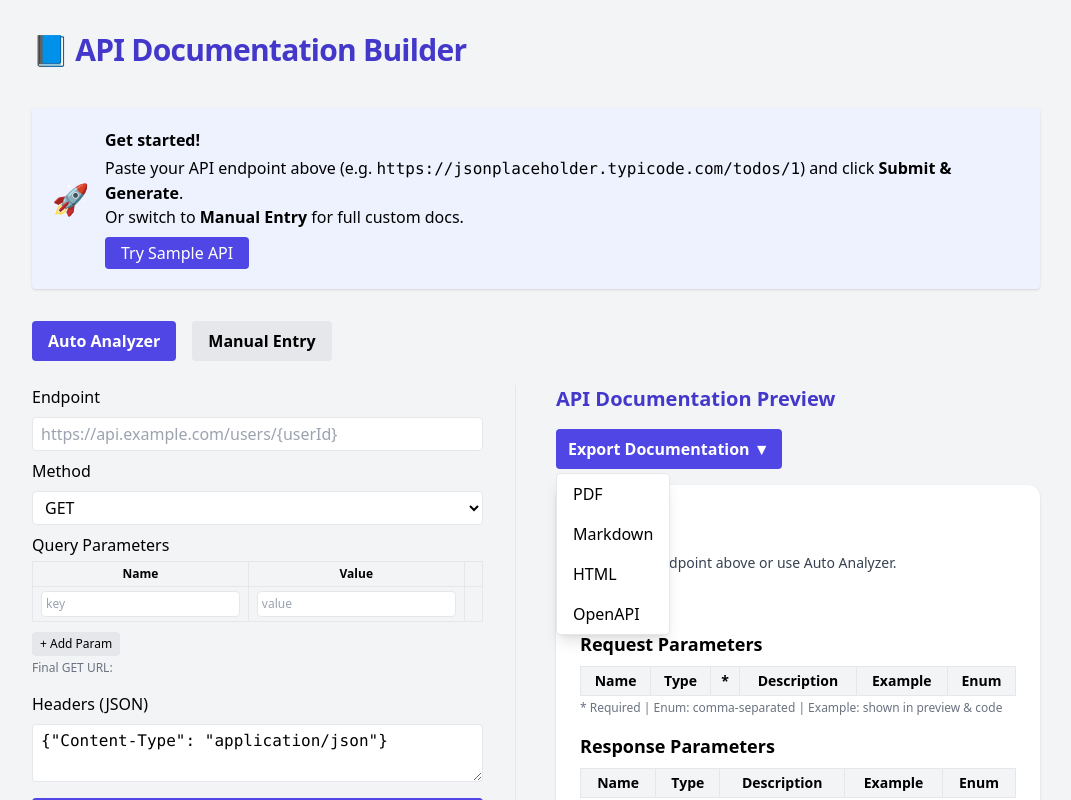
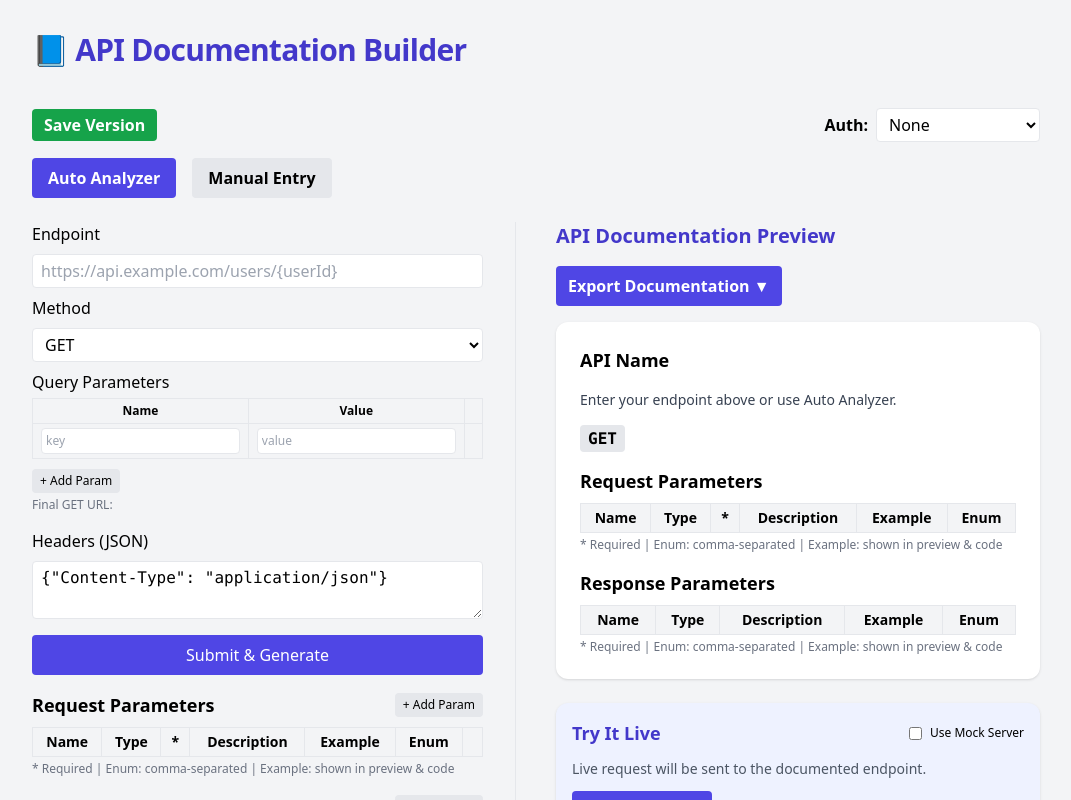
Before and after one commit to shantanuweb/api-doc-builder, a React (Vite) app: page / in a window 1280 px wide. Shown: the top 800 px of the page, without its empty margins (104-1175 px from the left). Built offline with nearby package versions, Linux system fonts and the light colour scheme.

Commit message:
v2.1
auth flow
api versioning
ui enhancements

```diff
--- a/src/App.jsx
+++ b/src/App.jsx
@@ -4,6 +4,7 @@ import AutoAnalyzer from "./components/AutoAnalyzer";
 import ManualDocEditor from "./components/ManualDocEditor";
 import ParamsTable from "./components/ParamsTable";
 import Toast from "./components/Toast";
+import TryItLive from "./components/TryItLive";
 
 export default function App() {
   const [mode, setMode] = useState("analyzer");
@@ -21,20 +22,60 @@ export default function App() {
   const [responseParams, setResponseParams] = useState([]);
   const [toast, setToast] = useState("");
   const [showNotesPreview, setShowNotesPreview] = useState(false);
+  const [exportOpen, setExportOpen] = useState(false);
 
-  // Example export handlers (replace with your actual logic)
-  const handleExportPDF = async () => {
-    setToast("Exported as PDF!");
+  // Versioning
+  const [versions, setVersions] = useState([]);
+
+  // Auth
+  const [authType, setAuthType] = useState("");
+  const [authValue, setAuthValue] = useState("");
+
+  React.useEffect(() => {
+    if (!exportOpen) return;
+    function handler(e) {
+      if (!e.target.closest("#exportDropdown")) setExportOpen(false);
+    }
+    document.addEventListener("mousedown", handler);
+    return () => document.removeEventListener("mousedown", handler);
+  }, [exportOpen]);
+
+  // Handle Export
+  const handleExportPDF = async () => setToast("Exported as PDF!");
+  const handleExportMarkdown = () => setToast("Exported as Markdown!");
+  const handleExportHTML = () => setToast("Exported as HTML!");
+  const handleExportOpenAPI = () => setToast("Exported as OpenAPI Spec!");
+
+  // Versioning logic
+  const handleSaveVersion = () => {
+    const name = prompt("Version name (e.g. v1.1, 'Initial Draft', etc):") || `v${versions.length + 1}`;
+    setVersions([
+      {
+        name,
+        timestamp: new Date().toLocaleString(),
+        doc: JSON.parse(JSON.stringify({ data, requestParams, responseParams }))
+      },
+      ...versions,
+    ]);
+    setToast(`Saved version: ${name}`);
   };
-  const handleExportMarkdown = () => {
-    setToast("Exported as Markdown!");
+  const handleRestoreVersion = (ver) => {
+    setData(ver.doc.data);
+    setRequestParams(ver.doc.requestParams);
+    setResponseParams(ver.doc.responseParams);
+    setToast(`Restored version: ${ver.name}`);
   };
-  const handleExportHTML = () => {
-    setToast("Exported as HTML!");
-  };
-  const handleExportOpenAPI = () => {
-    setToast("Exported as OpenAPI Spec!");
-  };
+
+  // Auth: inject into headers or endpoint as needed
+  let actualHeaders = { ...data.headers };
+  if (authType === "bearer" && authValue) actualHeaders["Authorization"] = "Bearer " + authValue;
+  if (authType === "apikey-header" && authValue) actualHeaders["X-API-KEY"] = authValue;
+  if (authType === "basic" && authValue) actualHeaders["Authorization"] = "Basic " + btoa(authValue);
+
+  let actualEndpoint = data.baseUrl + (data.path || "");
+  if (authType === "apikey-query" && authValue) {
+    actualEndpoint += (actualEndpoint.includes("?") ? "&" : "?") + authValue;
+  }
 
   return (
     <div className="min-h-screen bg-gray-100 dark:bg-gray-900 font-sans">
@@ -42,39 +83,81 @@ export default function App() {
         <h1 className="text-3xl font-extrabold mb-10 text-indigo-700 dark:text-indigo-300 tracking-tight">
           📘 API Documentation Builder
         </h1>
-
-        {/* Empty State / Onboarding */}
-        {!data.baseUrl && mode === "analyzer" && (
-          <div className="mb-8 p-5 bg-indigo-50 dark:bg-gray-800 rounded shadow flex items-center gap-4">
-            <span className="text-3xl">🚀</span>
-            <div>
-              <div className="font-bold mb-1">Get started!</div>
-              <div>
-                Paste your API endpoint above (e.g.{" "}
-                <code className="font-mono">
-                  https://jsonplaceholder.typicode.com/todos/1
-                </code>
-                ) and click <b>Submit &amp; Generate</b>.<br />
-                Or switch to <b>Manual Entry</b> for full custom docs.
+        {/* Versioning & Auth */}
+        <div className="flex flex-wrap items-center gap-2 mb-4">
+          <button
+            onClick={handleSaveVersion}
+            className="bg-green-600 text-white px-3 py-1 rounded font-semibold"
+            title="Save current doc as a version"
+          >
+            Save Version
+          </button>
+          {versions.length > 0 && (
+            <div className="ml-2">
+              <span className="text-xs font-bold text-gray-500 mr-2">Versions:</span>
+              {versions.map((ver, i) => (
+                <button
+                  key={i}
+                  className="bg-gray-200 dark:bg-gray-700 rounded px-2 py-1 text-xs mx-1"
+                  onClick={() => handleRestoreVersion(ver)}
+                  title={`Restore: ${ver.name} (${ver.timestamp})`}
+                >
+                  {ver.name}
+                </button>
+              ))}
             </div>
-              <button
-                className="mt-2 bg-indigo-600 text-white px-4 py-1 rounded hover:bg-indigo-700"
-                onClick={() => {
-                  setData({
-                    ...data,
-                    baseUrl: "https://jsonplaceholder.typicode.com",
-                    path: "/todos/1",
-                    method: "GET",
-                    headers: { "Content-Type": "application/json" },
-                  });
+          )}
+          {/* Auth UI */}
+          <div className="ml-auto flex items-center gap-2">
+            <span className="font-semibold">Auth:</span>
+            <select
+              className="border rounded px-2 py-1 bg-white dark:bg-gray-800"
+              value={authType}
+              onChange={e => {
+                setAuthType(e.target.value);
+                setAuthValue("");
               }}
             >
-                Try Sample API
-              </button>
+              <option value="">None</option>
+              <option value="bearer">Bearer Token</option>
+              <option value="apikey-header">API Key (Header)</option>
+              <option value="apikey-query">API Key (Query)</option>
+              <option value="basic">Basic Auth</option>
+            </select>
+            {authType === "bearer" && (
+              <input
+                className="border rounded px-2 py-1 w-40"
+                value={authValue}
+                onChange={e => setAuthValue(e.target.value)}
+                placeholder="Token..."
+              />
+            )}
+            {authType === "apikey-header" && (
+              <input
+                className="border rounded px-2 py-1 w-28"
+                value={authValue}
+                onChange={e => setAuthValue(e.target.value)}
+                placeholder="X-API-KEY..."
+              />
+            )}
+            {authType === "apikey-query" && (
+              <input
+                className="border rounded px-2 py-1 w-28"
+                value={authValue}
+                onChange={e => setAuthValue(e.target.value)}
+                placeholder="api_key=..."
+              />
+            )}
+            {authType === "basic" && (
+              <input
+                className="border rounded px-2 py-1 w-20"
+                value={authValue}
+                onChange={e => setAuthValue(e.target.value)}
+                placeholder="user:pass"
+              />
+            )}
           </div>
         </div>
-        )}
-
         {/* Mode Switch */}
         <div className="mb-6 flex gap-4">
           <button
@@ -98,7 +181,6 @@ export default function App() {
             Manual Entry
           </button>
         </div>
-
         {/* Main Editor */}
         <div className="grid md:grid-cols-2 gap-10">
           <div className="md:border-r md:pr-8">
@@ -107,6 +189,8 @@ export default function App() {
                 setData={setData}
                 setRequestParams={setRequestParams}
                 setResponseParams={setResponseParams}
+                headers={actualHeaders}
+                endpoint={actualEndpoint}
               />
             ) : (
               <ManualDocEditor
@@ -118,8 +202,6 @@ export default function App() {
                 setResponseParams={setResponseParams}
               />
             )}
-
-            {/* Editable Params Tables */}
             <ParamsTable
               title="Request Parameters"
               params={requestParams}
@@ -127,7 +209,6 @@ export default function App() {
               hasRequired={true}
               editable={true}
             />
-
             <ParamsTable
               title="Response Parameters"
               params={responseParams}
@@ -135,7 +216,6 @@ export default function App() {
               hasRequired={false}
               editable={true}
             />
-
             {/* Integration notes */}
             <div className="mb-8 mt-8">
               <div className="flex items-center justify-between mb-2">
@@ -184,43 +264,59 @@ export default function App() {
               </div>
             </div>
           </div>
-
           {/* Live Preview and Export */}
           <div>
             <h2 className="font-semibold text-xl mb-4 text-indigo-700 dark:text-indigo-300">
               API Documentation Preview
             </h2>
             {/* Export dropdown */}
-            <div className="relative mb-4">
-              <button className="bg-indigo-600 text-white px-3 py-2 rounded font-semibold">
+            <div className="relative mb-4" id="exportDropdown">
+              <button
+                className="bg-indigo-600 text-white px-3 py-2 rounded font-semibold"
+                onClick={() => setExportOpen((v) => !v)}
+              >
                 Export Documentation ▼
               </button>
-              <div className="absolute mt-1 bg-white dark:bg-gray-800 border rounded shadow-lg z-10">
+              {exportOpen && (
+                <div className="absolute mt-1 bg-white dark:bg-gray-800 border rounded shadow-lg z-10 min-w-[180px]">
                   <button
-                  onClick={handleExportPDF}
+                    onClick={() => {
+                      handleExportPDF();
+                      setExportOpen(false);
+                    }}
                     className="block w-full px-4 py-2 text-left hover:bg-gray-100 dark:hover:bg-gray-700"
                   >
                     PDF
                   </button>
                   <button
-                  onClick={handleExportMarkdown}
+                    onClick={() => {
+                      handleExportMarkdown();
+                      setExportOpen(false);
+                    }}
                     className="block w-full px-4 py-2 text-left hover:bg-gray-100 dark:hover:bg-gray-700"
                   >
                     Markdown
                   </button>
                   <button
-                  onClick={handleExportHTML}
+                    onClick={() => {
+                      handleExportHTML();
+                      setExportOpen(false);
+                    }}
                     className="block w-full px-4 py-2 text-left hover:bg-gray-100 dark:hover:bg-gray-700"
                   >
                     HTML
                   </button>
                   <button
-                  onClick={handleExportOpenAPI}
+                    onClick={() => {
+                      handleExportOpenAPI();
+                      setExportOpen(false);
+                    }}
                     className="block w-full px-4 py-2 text-left hover:bg-gray-100 dark:hover:bg-gray-700"
                   >
                     OpenAPI
                   </button>
                 </div>
+              )}
             </div>
             <div className="bg-white dark:bg-gray-800 rounded-xl shadow p-6 space-y-4">
               {/* LIVE PREVIEW */}
@@ -237,12 +333,18 @@ export default function App() {
                     {data.method}
                   </span>{" "}
                   <span className="font-mono text-sm break-all">
-                    {data.baseUrl}
-                    {data.path}
+                    {actualEndpoint}
                   </span>
                 </div>
+                {/* Show active version if any */}
+                {versions.length > 0 && (
+                  <div className="text-xs mt-1">
+                    <span className="bg-yellow-100 dark:bg-yellow-900 px-2 py-1 rounded">
+                      Current Version: {versions[0].name}
+                    </span>
                   </div>
-              {/* Polished Preview Tables (read-only mode) */}
+                )}
+              </div>
               <ParamsTable
                 title="Request Parameters"
                 params={requestParams}
@@ -255,7 +357,6 @@ export default function App() {
                 hasRequired={false}
                 editable={false}
               />
-              {/* Integration Notes Preview */}
               {data.integrationNotes && (
                 <div>
                   <h4 className="font-semibold mt-4">Integration Notes</h4>
@@ -269,6 +370,16 @@ export default function App() {
                 </div>
               )}
             </div>
+            {/* Try It Live section */}
+            <TryItLive
+              data={data}
+              requestParams={requestParams}
+              responseParams={responseParams}
+              method={data.method}
+              headers={actualHeaders}
+              endpoint={actualEndpoint}
+              bodyType={data.bodyType}
+            />
           </div>
         </div>
         <Toast message={toast} onClose={() => setToast("")} />
--- /dev/null
+++ b/src/components/TryItLive.jsx
@@ -0,0 +1,143 @@
+import React, { useState } from "react";
+
+// Generate a mock response from documented responseParams (array of {name,type})
+function mockResponseFromParams(params) {
+  const valByType = (type) => {
+    switch (type) {
+      case "integer": return 123;
+      case "float": return 3.14;
+      case "boolean": return true;
+      case "array": return [];
+      case "object": return {};
+      case "string":
+      default: return "string";
+    }
+  };
+  const result = {};
+  params.forEach((p) => {
+    if (p.name) result[p.name] = valByType(p.type);
+  });
+  return result;
+}
+
+export default function TryItLive({
+  data,
+  requestParams,
+  responseParams,
+  method,
+  headers,
+  endpoint,
+  bodyType,
+}) {
+  const [useMock, setUseMock] = useState(false);
+  const [reqInput, setReqInput] = useState({});
+  const [liveResponse, setLiveResponse] = useState("");
+  const [isLoading, setIsLoading] = useState(false);
+  const [error, setError] = useState("");
+
+  // Compose endpoint with path/query
+  let liveEndpoint = endpoint;
+  // TODO: interpolate path/query params if desired
+
+  const handleSend = async () => {
+    setIsLoading(true);
+    setError("");
+    setLiveResponse("");
+
+    if (useMock) {
+      // Simulate mock response based on schema
+      setTimeout(() => {
+        setLiveResponse(JSON.stringify(mockResponseFromParams(responseParams), null, 2));
+        setIsLoading(false);
+      }, 500);
+      return;
+    }
+
+    try {
+      const res = await fetch(liveEndpoint, {
+        method,
+        headers,
+        body: method === "GET" ? undefined : JSON.stringify(reqInput),
+      });
+      let responseText = await res.text();
+      setLiveResponse(responseText);
+      setIsLoading(false);
+    } catch (e) {
+      setError("Request failed: " + e.message);
+      setIsLoading(false);
+    }
+  };
+
+  return (
+    <div className="my-6 p-4 bg-indigo-50 dark:bg-gray-900 rounded-xl shadow">
+      <div className="flex items-center justify-between mb-3">
+        <h4 className="font-bold text-indigo-700 dark:text-indigo-300 text-lg">
+          Try It Live
+        </h4>
+        <label className="flex items-center gap-2 text-xs cursor-pointer">
+          <input
+            type="checkbox"
+            checked={useMock}
+            onChange={() => setUseMock((v) => !v)}
+            className="accent-indigo-600"
+          />
+          Use Mock Server
+        </label>
+      </div>
+      <div className="text-sm text-gray-600 dark:text-gray-400 mb-2">
+        {useMock
+          ? "Responses are simulated from your schema—great for demo/testing!"
+          : "Live request will be sent to the documented endpoint."}
+      </div>
+      {/* Editable Request Input */}
+      <div className="mb-3">
+        {requestParams.length > 0 && (
+          <table className="w-full border mb-2 text-xs">
+            <thead>
+              <tr className="bg-gray-100 dark:bg-gray-800">
+                <th className="border px-2 py-1">Param</th>
+                <th className="border px-2 py-1">Value</th>
+              </tr>
+            </thead>
+            <tbody>
+              {requestParams.map((p, i) => (
+                <tr key={i}>
+                  <td className="border px-2 py-1">{p.name}</td>
+                  <td className="border px-2 py-1">
+                    <input
+                      className="w-full border px-1 py-1 rounded"
+                      value={reqInput[p.name] ?? ""}
+                      onChange={(e) =>
+                        setReqInput((input) => ({
+                          ...input,
+                          [p.name]: e.target.value,
+                        }))
+                      }
+                      placeholder={p.example || ""}
+                    />
+                  </td>
+                </tr>
+              ))}
+            </tbody>
+          </table>
+        )}
+      </div>
+      <button
+        className="bg-indigo-600 text-white px-4 py-2 rounded font-semibold"
+        disabled={isLoading}
+        onClick={handleSend}
+      >
+        {isLoading ? "Sending..." : useMock ? "Simulate" : "Send Request"}
+      </button>
+      {error && <div className="text-red-600 mt-2">{error}</div>}
+      {liveResponse && (
+        <div className="mt-4">
+          <div className="font-semibold mb-1 text-xs">Response:</div>
+          <pre className="bg-gray-100 dark:bg-gray-800 p-2 rounded text-xs overflow-x-auto">
+            {liveResponse}
+          </pre>
+        </div>
+      )}
+    </div>
+  );
+}
```
Lines whose indentation alone changed are shown as unchanged.
